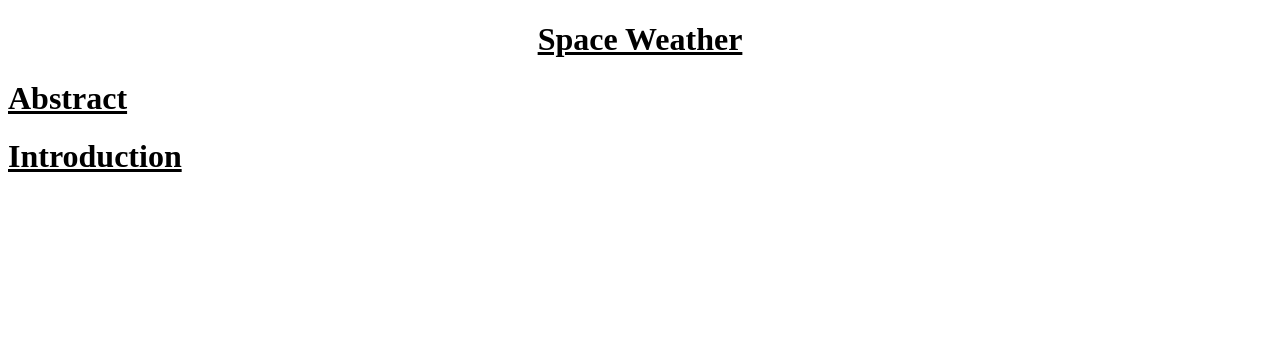
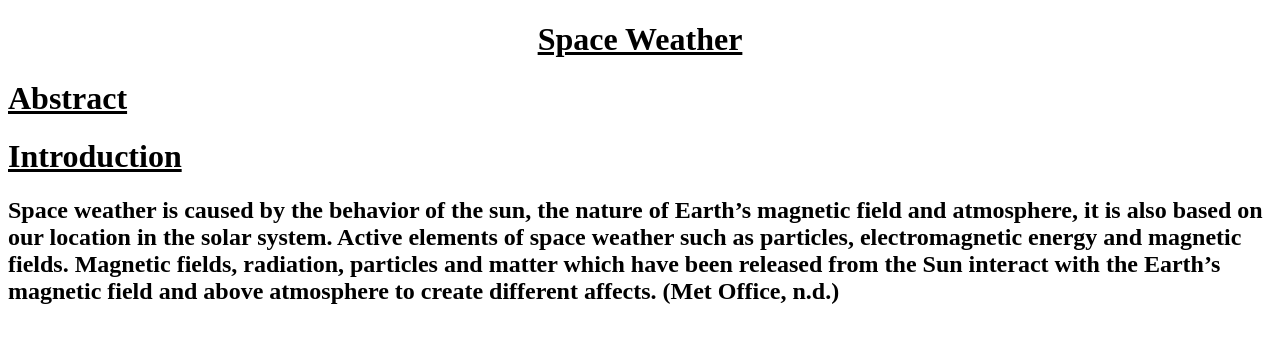
Before and after one commit to FEPSFY6876718/project, a plain HTML site: page index.html in a window 1280 px wide. Drawn offline with Linux system fonts and the light colour scheme.

Commit message:
Update index.html

```diff
--- a/index.html
+++ b/index.html
@@ -7,6 +7,7 @@
     <h1><b><u>Abstract</u></b></h1>
 
     <h1><b><u> Introduction </u></b></h1>
+    <h2>Space weather is caused by the behavior of the sun, the nature of Earth’s magnetic field and atmosphere, it is also based on our location in the solar system. Active elements of space weather such as particles, electromagnetic energy and magnetic fields. Magnetic fields, radiation, particles and matter which have been released from the Sun interact with the Earth’s magnetic field and above atmosphere to create different affects. (Met Office, n.d.) </h2>
   </head>
 
 
```
